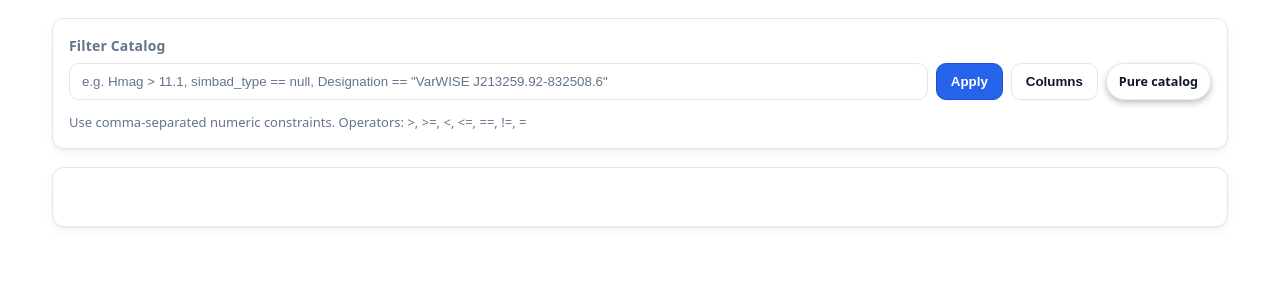
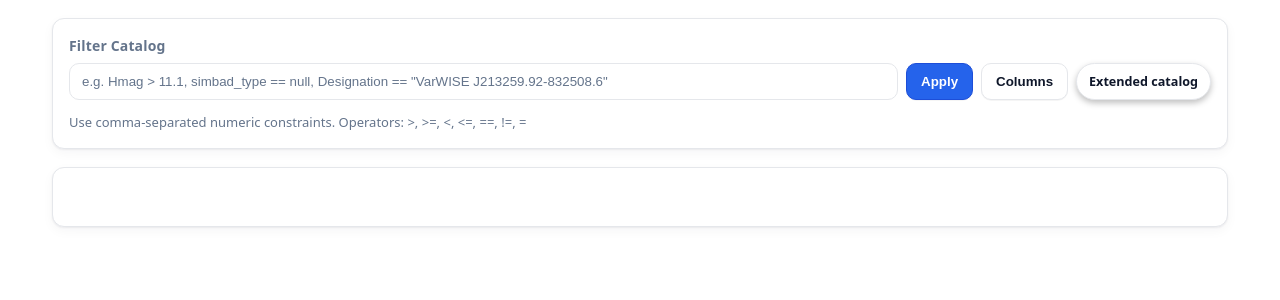
Before and after one commit to matteopaz/varwise-view-v2, a Flask app: template varwise_view/templates/index.j2 in a window 1280 px wide. Shown: the part 57-357 px from the top of the page. Run offline with Flask 3, Linux system fonts and the light colour scheme; the template is opened without the code that fills it, so the values that code supplies are empty; parts of the project's set-up code (start-up, migrations or seed data) failed here and were passed over; some libraries are stand-ins or nearby versions.

Commit message:
Changed pure to extended functionality

```diff
--- a/varwise_view/app.py
+++ b/varwise_view/app.py
@@ -32,13 +32,13 @@ def create_app(use_pure: Optional[bool] = None, data_dir: Optional[str] = None):
     return app
 
 
-def _is_pure_request() -> bool:
+def _is_extended_request() -> bool:
     """Determine if current request should use the pure catalog.
 
     Defaults to True when unspecified.
     """
     try:
-        flag = request.args.get('pure')
+        flag = request.args.get('extended')
         if flag is None:
             return True
         return str(flag) not in ('0', 'false', 'False')
@@ -47,7 +47,7 @@ def _is_pure_request() -> bool:
 
 
 def _current_catalog():
-    return CATALOG_PURE if _is_pure_request() else CATALOG_FULL
+    return CATALOG_FULL if _is_extended_request() else CATALOG_PURE
 
 
 def _apply_filter(df: pd.DataFrame, filter_str: Optional[str]):
@@ -141,7 +141,7 @@ def idx():
     total_rows = len(cat)
     # Pass through any filter in query string to initialize UI
     initial_filter = request.args.get('filter', '')
-    initial_pure = _is_pure_request()
+    initial_pure = _is_extended_request()
     return render_template(
         "index.j2",
         cols=cols_json,
--- a/varwise_view/templates/index.j2
+++ b/varwise_view/templates/index.j2
@@ -28,9 +28,9 @@
           <button id="applyFilterBtn" class="btn" type="button">Apply</button>
           <button id="columnsBtn" class="btn btn-outline" type="button" aria-expanded="false" aria-controls="columnsPanel">Columns</button>
           <!-- Whole chip acts as the toggle. The checkbox remains for accessibility but is visually hidden. -->
-          <label class="chip-toggle" for="pureToggle" style="font-size: 0.9em;">
-            <input id="pureToggle" type="checkbox" class="visually-hidden" />
-            <span class="chip-toggle-label">Pure catalog</span>
+          <label class="chip-toggle" for="extendedToggle" style="font-size: 0.9em;">
+            <input id="extendedToggle" type="checkbox" class="visually-hidden" />
+            <span class="chip-toggle-label">Extended catalog</span>
           </label>
         </div>
         <div id="filterError" class="error" aria-live="polite"></div>
@@ -59,7 +59,7 @@
 <script>
     var cols = {{ cols | safe }};
     var initialFilter = {{ initial_filter | tojson }};
-    var initialPure = {{ initial_pure | default(true) | tojson }};
+  var initialExtended = {{ initial_extended | default(false) | tojson }};
 
     columnnames = []
   const hasCID = cols.includes("cluster_id");
@@ -71,15 +71,15 @@
       fnCreatedCell: function (nTd, sData, oData) {
         if (oData.cluster_id !== undefined && oData.cluster_id !== null) {
           const cid = String(oData.cluster_id);
-                    const pureParam = (typeof pureToggle !== 'undefined' && pureToggle && pureToggle.checked) ? '1' : '0';
-                    $(nTd).html("<a href='/object/" + cid + "?pure=" + pureParam + "'>" + cid + "</a>");
+          const extParam = (typeof extendedToggle !== 'undefined' && extendedToggle && extendedToggle.checked) ? '1' : '0';
+          $(nTd).html("<a href='/object/" + cid + "?extended=" + extParam + "'>" + cid + "</a>");
         }
       },
       createdCell: function (td, cellData, rowData) {
         if (rowData.cluster_id !== undefined && rowData.cluster_id !== null) {
           const cid = String(rowData.cluster_id);
-                    const pureParam = (typeof pureToggle !== 'undefined' && pureToggle && pureToggle.checked) ? '1' : '0';
-                    td.innerHTML = "<a href='/object/" + cid + "?pure=" + pureParam + "'>" + cid + "</a>";
+          const extParam = (typeof extendedToggle !== 'undefined' && extendedToggle && extendedToggle.checked) ? '1' : '0';
+          td.innerHTML = "<a href='/object/" + cid + "?extended=" + extParam + "'>" + cid + "</a>";
         }
       }
     };
@@ -120,15 +120,15 @@
     const usp = new URLSearchParams(window.location.search);
     const savedState = loadState();
     const urlFilter = (usp.get('filter') ?? (savedState.filter ?? initialFilter ?? ''));
-    const urlPure = usp.get('pure');
-    const pureDefault = (urlPure === null)
-      ? ((savedState.pure !== undefined) ? (savedState.pure ? '1' : '0') : (initialPure ? '1' : '0'))
-      : urlPure;
+    const urlExtended = usp.get('extended');
+    const extendedDefault = (urlExtended === null)
+      ? ((savedState.extended !== undefined) ? (savedState.extended ? '1' : '0') : (initialExtended ? '1' : '0'))
+      : urlExtended;
     const filterInput = document.getElementById('filterBox');
     const filterError = document.getElementById('filterError');
-    const pureToggle = document.getElementById('pureToggle');
+    const extendedToggle = document.getElementById('extendedToggle');
     filterInput.value = urlFilter;
-    pureToggle.checked = (pureDefault !== '0');
+    extendedToggle.checked = (extendedDefault === '1');
 
     // Simple client-side validation for comma-separated constraints (numeric or string)
     const allowedOps = ['<=', '>=', '==', '!=', '<', '>', '='];
@@ -177,8 +177,8 @@
             });
             const currentFilter = (new URLSearchParams(window.location.search).get('filter') || filterInput.value || '').trim();
             if (currentFilter) params.set('filter', currentFilter);
-            const isPure = pureToggle.checked;
-            params.set('pure', isPure ? '1' : '0');
+            const isExtended = extendedToggle.checked;
+            params.set('extended', isExtended ? '1' : '0');
             // Include ordering info so server can sort across full filtered set
             try {
                 const ord = (dtParams.order && dtParams.order[0]) ? dtParams.order[0] : null;
@@ -233,8 +233,8 @@
         }
         const next = new URL(window.location.href);
         if (q) next.searchParams.set('filter', q); else next.searchParams.delete('filter');
-        next.searchParams.set('pure', pureToggle.checked ? '1' : '0');
-        saveState({ filter: q, pure: pureToggle.checked });
+  next.searchParams.set('extended', extendedToggle.checked ? '1' : '0');
+  saveState({ filter: q, extended: extendedToggle.checked });
         // Reload the index page with the new filter in the URL
         window.location.href = next.toString();
     }
@@ -248,12 +248,12 @@
     });
 
     // Toggle pure/full and reload, preserving filter
-    pureToggle.addEventListener('change', () => {
+  extendedToggle.addEventListener('change', () => {
     const next = new URL(window.location.href);
-        next.searchParams.set('pure', pureToggle.checked ? '1' : '0');
+    next.searchParams.set('extended', extendedToggle.checked ? '1' : '0');
     const q = filterInput.value.trim();
     if (q) next.searchParams.set('filter', q); else next.searchParams.delete('filter');
-        saveState({ filter: q, pure: pureToggle.checked });
+    saveState({ filter: q, extended: extendedToggle.checked });
     window.location.href = next.toString();
   });
 
@@ -359,10 +359,10 @@
       if (anchor && anchor.getAttribute('href') && anchor.getAttribute('href').startsWith('/object/')) {
         try {
           const q = (document.getElementById('filterBox')?.value || '').trim();
-          const pure = !!document.getElementById('pureToggle')?.checked;
+          const extended = !!document.getElementById('extendedToggle')?.checked;
           // Save to both localStorage and cookie for robustness
           const STATE_KEY = 'vw_index_state_v1';
-          const next = JSON.stringify({ filter: q, pure: pure });
+          const next = JSON.stringify({ filter: q, extended: extended });
           try { localStorage.setItem(STATE_KEY, next); } catch(_) {}
           try { document.cookie = STATE_KEY + '=' + encodeURIComponent(next) + '; path=/; max-age=31536000'; } catch(_) {}
         } catch(_) {}
```
Lines whose indentation alone changed are shown as unchanged.
